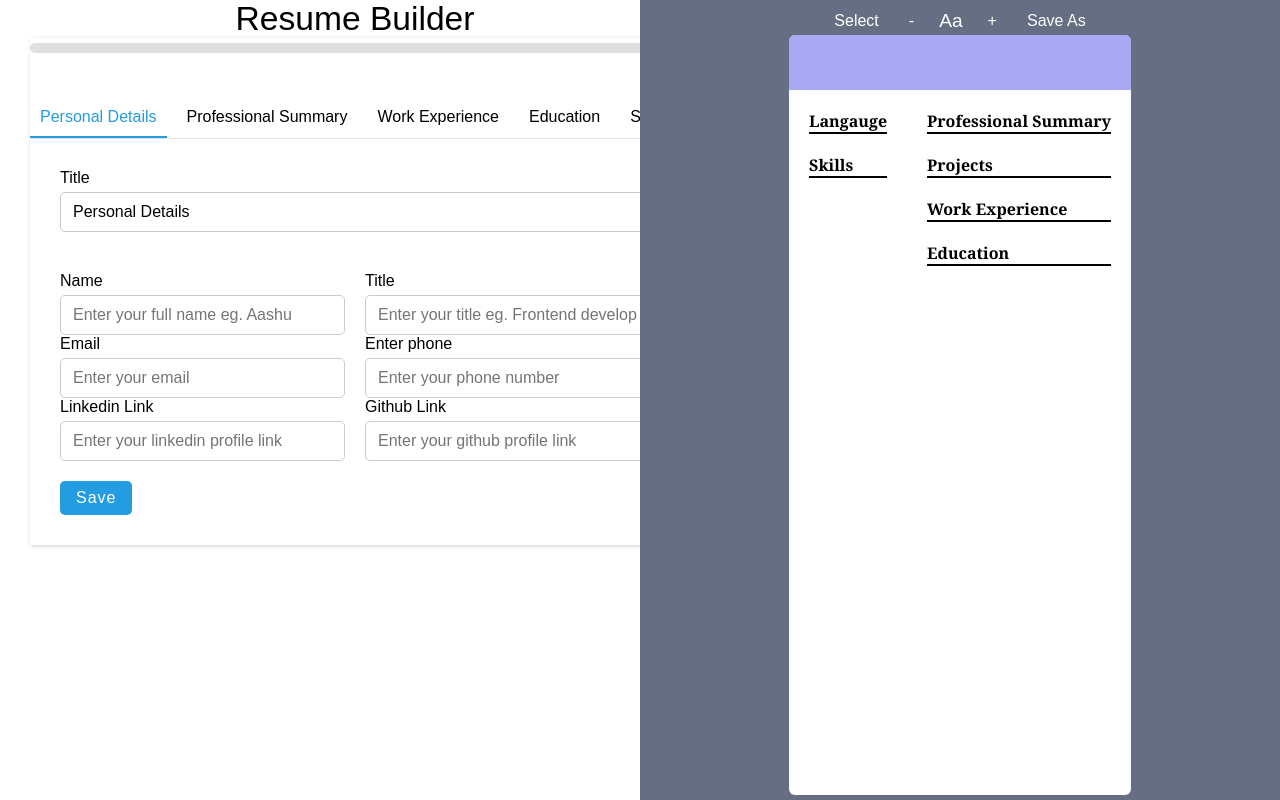
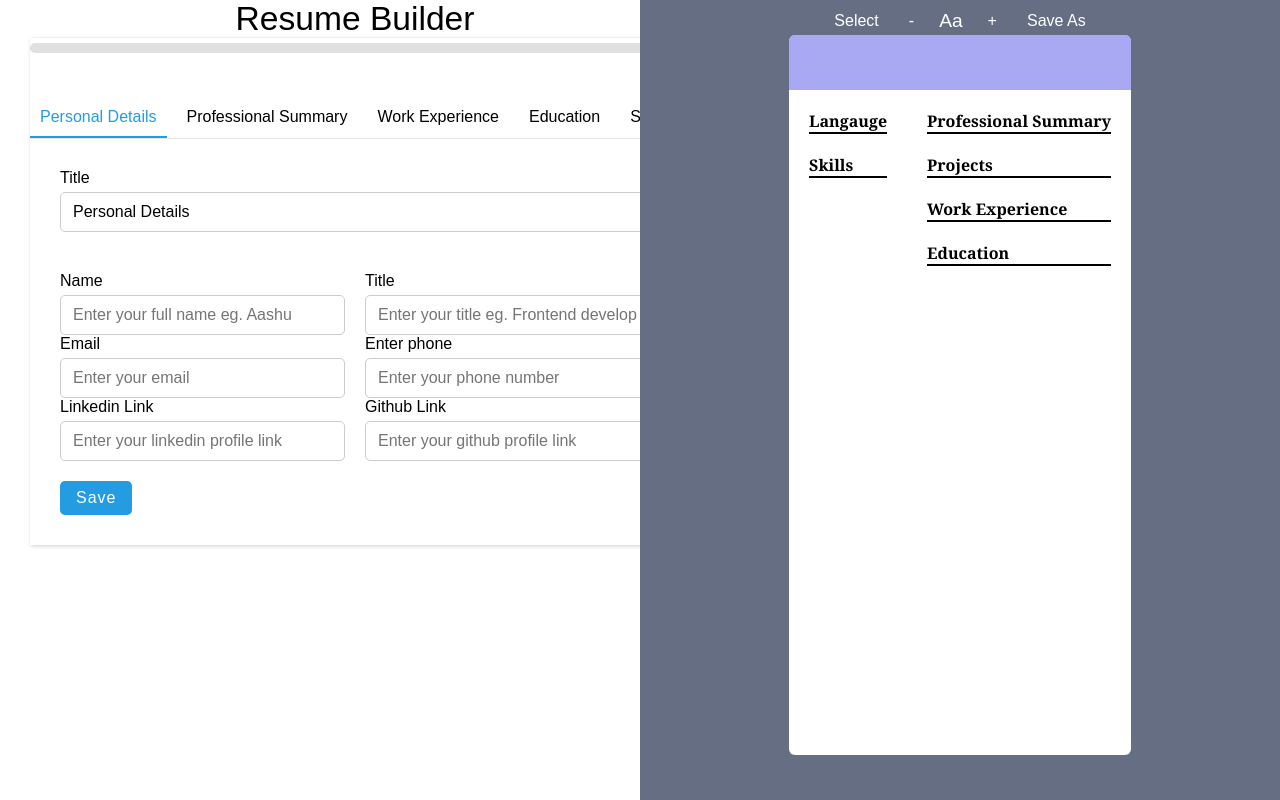
Before and after one commit to anjeljayswal/ResumeBuilder, a React (Create React App) app: page / in a window 1280 px wide. Built offline with nearby package versions, Linux system fonts and the light colour scheme.

Commit message:
height of resume

```diff
--- a/src/components/Resume/Resume.module.css
+++ b/src/components/Resume/Resume.module.css
@@ -175,9 +175,10 @@
   margin-left: 30px;
   margin-right: 30px;
   margin-top: 35px;
+  /* margin-bottom: 100000000px; */
   background-color: white;
   color: #000;
-  height: 95vh;
+  height: 90vh;
   /* height: ; */
   overflow: auto; /* Enable scrolling if content overflows */
   page-break-after: always;
```
